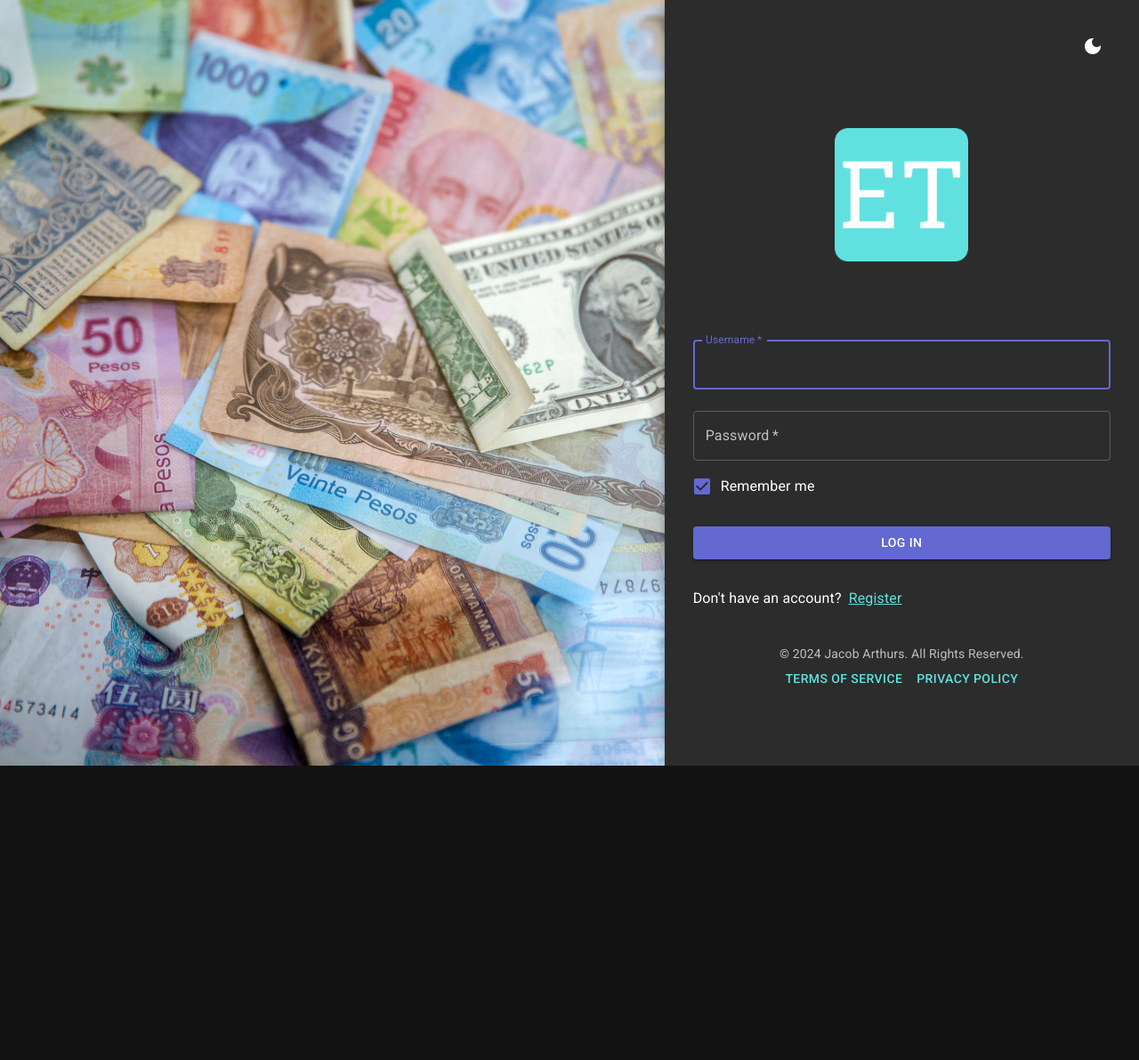
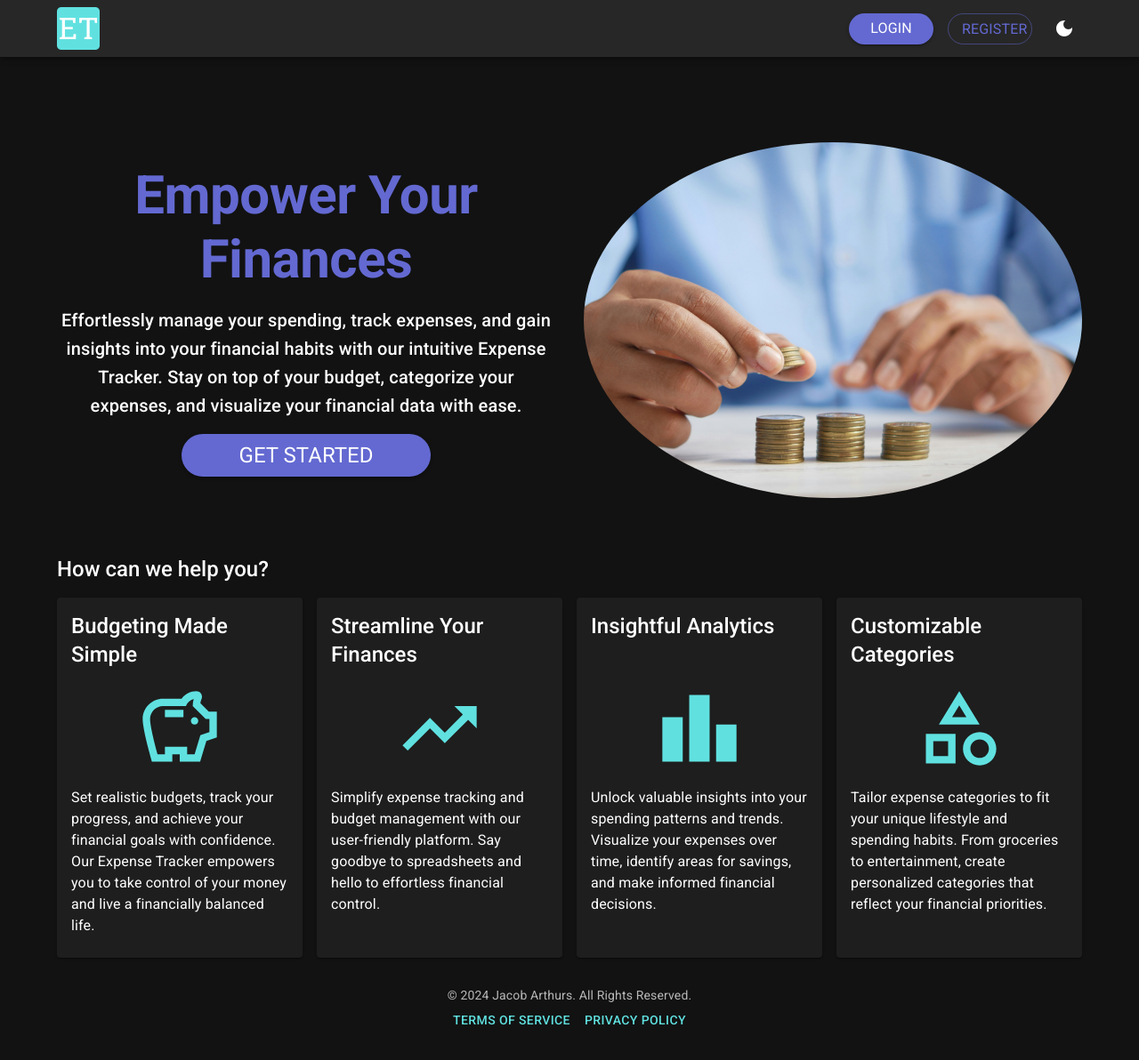
Before and after one commit to JacobArthurs/expense-tracker-frontend, a React (Vite) app: page / in a window 1280 px wide. Before the commit this address led to /login. Shown: the top 1192 px of the page at 89% size. Before the commit the page ends 861 px from the top, so only its background shows below. Built offline with nearby package versions, Linux system fonts and the light colour scheme.

Commit message:
Add landing page

```diff
--- /dev/null
+++ b/src/components/landing/LandingCardComponent.jsx
@@ -0,0 +1,22 @@
+import { Box, Card, CardContent, Grid, Typography } from "@mui/material";
+
+export const LandingCardComponent = ({ title, description, icon: IconComponent }) => {
+
+    return (
+        <Grid item xs={12} sm={6} md={3}>
+            <Card sx={{ height: '100%' }}>
+                <CardContent sx={{ display: 'flex', flexDirection: 'column', gap:2 }}>
+                    <Typography variant="h5" sx={{ fontWeight: 'medium', minHeight: 65 }}>
+                        {title}
+                    </Typography>
+                    <Box sx={{ width: '100%', display: 'flex', justifyContent: 'center' }}>
+                        <IconComponent color="secondary" sx={{ fontSize: 100 }}/>
+                    </Box>
+                    <Typography variant="body1">
+                        {description}
+                    </Typography>
+                </CardContent>
+            </Card>
+        </Grid>
+    );
+}
--- /dev/null
+++ b/src/components/landing/LandingHeroComponent.jsx
@@ -0,0 +1,38 @@
+import { Box, Button, Grid, Typography } from "@mui/material";
+import { Link } from "react-router-dom";
+import  money from "../../assets/landing_money.jpg"
+import { TypingTypography } from "../shared/TypingTypographyComponent";
+
+export const LandingHeroComponent = () => {
+
+    return (
+        <Grid item container sx={{ mb: 8, mt: 8 }} spacing={4}>
+            <Grid item xs={12} md={6} sx={{ height: '100%', display: 'flex', flexDirection: 'column', justifyContent: 'center', alignItems: 'center' }}>
+                <TypingTypography speed={100} color="primary" variant="h2" sx={{ fontWeight: 'bold', textAlign: 'center', mb:2}}>Empower Your Finances</TypingTypography>
+                <Typography variant="h6" sx={{ textAlign: 'center',  mb: 2 }}>Effortlessly manage your spending, track expenses, and gain insights into your financial habits with our intuitive Expense Tracker. Stay on top of your budget, categorize your expenses, and visualize your financial data with ease.</Typography>
+                <Button
+                    component={Link}
+                    to="/register"
+                    variant="contained"
+                    size="large"
+                    sx={{ borderRadius: 8, width: {xs: '75%', md: '50%'} }}>
+                    <Typography variant="h5">Get started</Typography>
+                </Button>
+            </Grid>
+            <Grid item xs={6} sx={{ height: '100%', display: {xs: 'none', md: 'flex'}, flexDirection: 'column', justifyContent: 'center', alignItems: 'center' }}>
+                <Box
+                    sx={{
+                        backgroundImage:`url(${money})`,
+                        backgroundRepeat: "no-repeat",
+                        backgroundSize: "cover",
+                        backgroundPosition: 'right bottom',
+                        height: '400px',
+                        width: '100%',
+                        borderRadius: '100%'//'72% 28% 70% 30% / 55% 48% 52% 45%'
+                    }}>
+
+                </Box>
+            </Grid>
+        </Grid>
+    );
+}
--- /dev/null
+++ b/src/components/landing/LandingToolbarComponent.jsx
@@ -0,0 +1,42 @@
+import { AppBar, Box, Button, Container, IconButton, Toolbar, Tooltip, Typography } from "@mui/material";
+import { Link } from "react-router-dom";
+import DarkModeIcon from '@mui/icons-material/DarkMode';
+import LightModeIcon from '@mui/icons-material/LightMode';
+import { useThemeManagment } from "../../hooks/useThemeManagement";
+import { useTheme } from "@emotion/react";
+
+export const LandingToolbarComponent = () => {
+    const { darkMode, handleToggleDarkMode } = useThemeManagment();
+    const theme = useTheme();
+
+    return (
+        <AppBar position="fixed" sx={{ bgcolor: darkMode ? null : theme.palette.common.white}}>
+            <Toolbar>
+                <Container maxWidth="lg" sx={{ display: 'flex', alignItems: 'center', justifyContent: 'space-between' }}>
+                    <img src="/src/assets/favicon-192x192.png" alt='Expense Tracker' style={{ display: 'block', width: '48px', height: '48px' }}/>
+                    <Box sx={{ display: 'flex', alignItems: 'center', gap:2}}>
+                        <Button
+                            component={Link}
+                            to="/login"
+                            variant="contained"
+                            sx={{ borderRadius: 8, width: '95px', height: '35px'}}>
+                            <Typography variant="body1">Login</Typography>
+                        </Button>
+                        <Button
+                            component={Link}
+                            to="/register"
+                            variant="outlined"
+                            sx={{ borderRadius: 8, width: '95px',  height: '35px', display: {xs: 'none', md: 'block'}}}>
+                            <Typography variant="body1">Register</Typography>
+                        </Button>
+                        <Tooltip title={darkMode ? 'Switch to Light Mode' : 'Switch to Dark Mode'} arrow>
+                            <IconButton onClick={handleToggleDarkMode}>
+                                {darkMode ? <DarkModeIcon /> : <LightModeIcon />}
+                            </IconButton>
+                        </Tooltip>
+                    </Box>
+                </Container>
+            </Toolbar>
+        </AppBar>
+    );
+}
--- /dev/null
+++ b/src/components/shared/TypingTypographyComponent.jsx
@@ -0,0 +1,31 @@
+import { useEffect } from 'react';
+import Typography from '@mui/material/Typography';
+
+export const TypingTypography = ({ children, speed, ...typographyProps }) => {
+    useEffect(() => {
+        const text = children;
+        const spans = document.querySelectorAll('.typing-span');
+
+        let currentIndex = 0;
+        const interval = setInterval(() => {
+          if (currentIndex < text.length) {
+            spans[currentIndex].style.opacity = '1';
+            currentIndex++;
+          } else {
+            clearInterval(interval);
+          }
+        }, speed);
+
+        return () => clearInterval(interval);
+      }, [children, speed]);
+
+      return (
+        <Typography {...typographyProps}>
+          {children.split('').map((char, index) => (
+            <span key={index} className="typing-span" style={{ opacity: '0', transition: `opacity ${speed / 1000}s ease-in-out` }}>
+              {char}
+            </span>
+          ))}
+        </Typography>
+      );
+  };
--- /dev/null
+++ b/src/pages/Landing.jsx
@@ -0,0 +1,52 @@
+import { Container, Grid, Typography } from "@mui/material";
+import SavingsOutlinedIcon from '@mui/icons-material/SavingsOutlined';
+import TrendingUpIcon from '@mui/icons-material/TrendingUp';
+import LeaderboardIcon from '@mui/icons-material/Leaderboard';
+import CategoryOutlinedIcon from '@mui/icons-material/CategoryOutlined';
+import { FooterComponent } from "../components/navigation/FooterComponent";
+import { LandingToolbarComponent } from "../components/landing/LandingToolbarComponent";
+import { LandingHeroComponent } from "../components/landing/LandingHeroComponent";
+import { LandingCardComponent } from "../components/landing/LandingCardComponent";
+
+const Landing = () => {
+    return (
+        <>
+            <LandingToolbarComponent />
+            <Container maxWidth="lg" sx={{ mb: 4, mt:8, display: 'flex', justifyContent: 'center' }}>
+                <Grid container>
+                    <LandingHeroComponent />
+                    <Grid item container spacing={2}>
+                        <Grid item xs={12}>
+                            <Typography variant="h5" sx={{ fontWeight: 'medium'}}>How can we help you?</Typography>
+                        </Grid>
+                        <LandingCardComponent
+                            title="Budgeting Made Simple"
+                            description="Set realistic budgets, track your progress, and achieve your financial goals with confidence. Our Expense Tracker empowers you to take control of your money and live a financially balanced life."
+                            icon={SavingsOutlinedIcon}
+                        />
+                        <LandingCardComponent
+                            title="Streamline Your Finances"
+                            description="Simplify expense tracking and budget management with our user-friendly platform. Say goodbye to spreadsheets and hello to effortless financial control."
+                            icon={TrendingUpIcon}
+                        />
+                        <LandingCardComponent
+                            title="Insightful Analytics"
+                            description="Unlock valuable insights into your spending patterns and trends. Visualize your expenses over time, identify areas for savings, and make informed financial decisions."
+                            icon={LeaderboardIcon}
+                        />
+                        <LandingCardComponent
+                            title="Customizable Categories"
+                            description="Tailor expense categories to fit your unique lifestyle and spending habits. From groceries to entertainment, create personalized categories that reflect your financial priorities."
+                            icon={CategoryOutlinedIcon}
+                        />
+                    </Grid>
+                    <Grid item xs={12}>
+                        <FooterComponent />
+                    </Grid>
+                </Grid>
+            </Container>
+        </>
+    );
+}
+
+export default Landing;
--- a/src/routes/AppRoutes.jsx
+++ b/src/routes/AppRoutes.jsx
@@ -8,10 +8,11 @@ import NotFound from '../pages/NotFound'
 import Login from '../pages/Login';
 import Register from '../pages/Register';
 import { NavigationComponent } from '../components/navigation/NavigationComponent';
+import Landing from '../pages/Landing';
 
 export const AppRoutes = () => {
   const authenticatedRoutes = [
-    { path: "/", element: <Dashboard /> },
+    { path: "/dashboard", element: <Dashboard /> },
     { path: "/categories", element: <Categories /> },
     { path: "/expenses/:inputStartDate?", element: <Expenses /> },
     { path: "/distributions", element: <Distributions /> },
@@ -20,6 +21,7 @@ export const AppRoutes = () => {
   ];
 
   const notAuthenticatedRoutes = [
+    { path: "/", element: <Landing /> },
     { path: "/login", element: <Login /> },
     { path: "/register", element: <Register /> },
   ];
```
Also changed, not shown: src/assets/landing_money.jpg (added).
